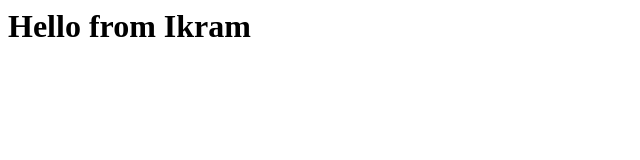
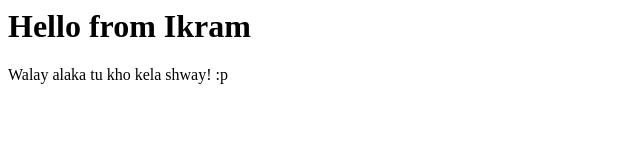
Before and after one commit to mbyrne1954/test, a plain HTML site: page index.html in a window 1280 px wide. Shown: the whole page, without its empty margins (0-640 px from the left). Drawn offline with Linux system fonts and the light colour scheme.

Commit message:
2nd commit
Commit by syed tahir ali jan

```diff
--- a/index.html
+++ b/index.html
@@ -4,5 +4,6 @@
 	</head>
 	<body>
 		<h1> Hello from Ikram </h1>
+		<p>Walay alaka tu kho kela shway! :p</p>
 	</body>
 </html>
```
